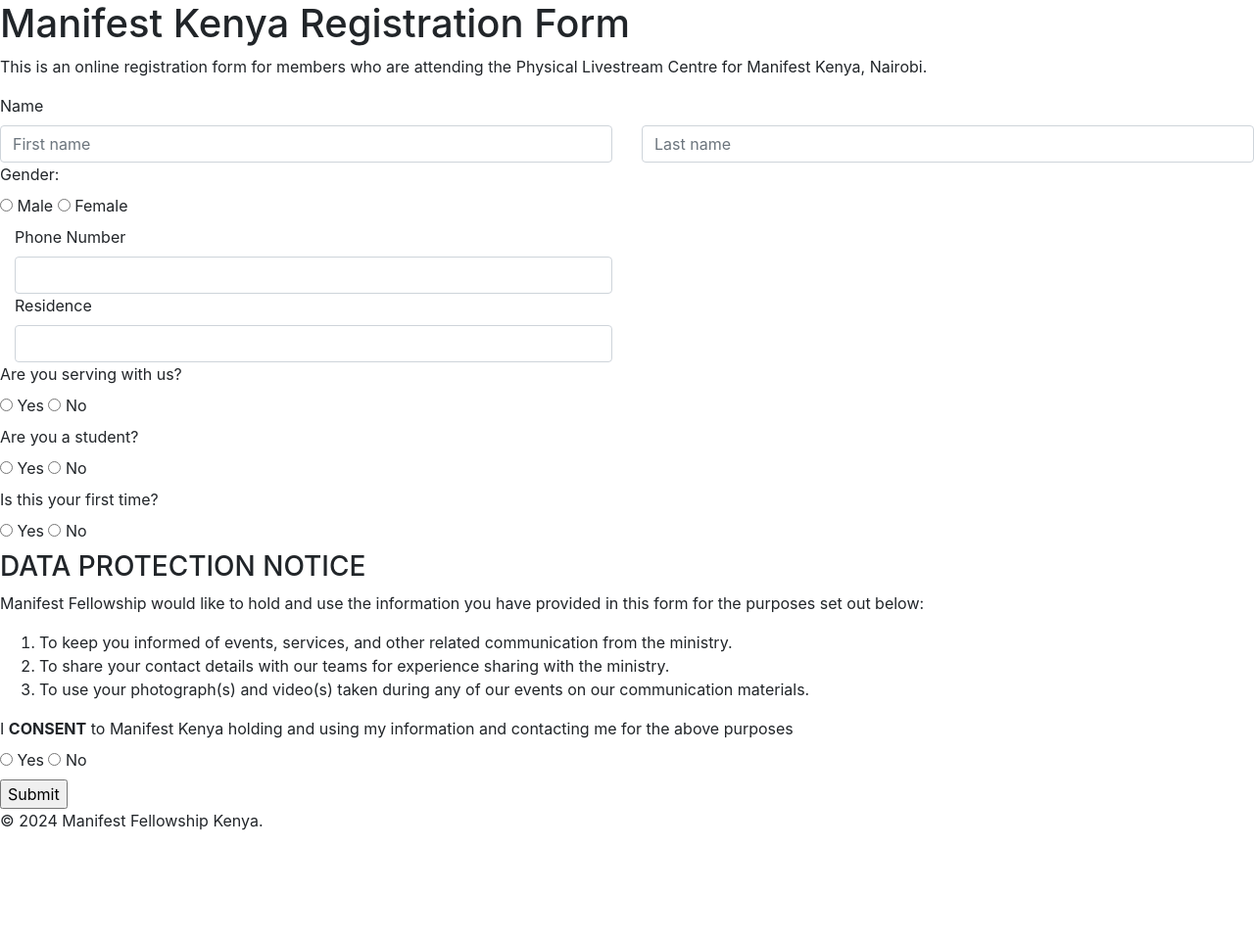
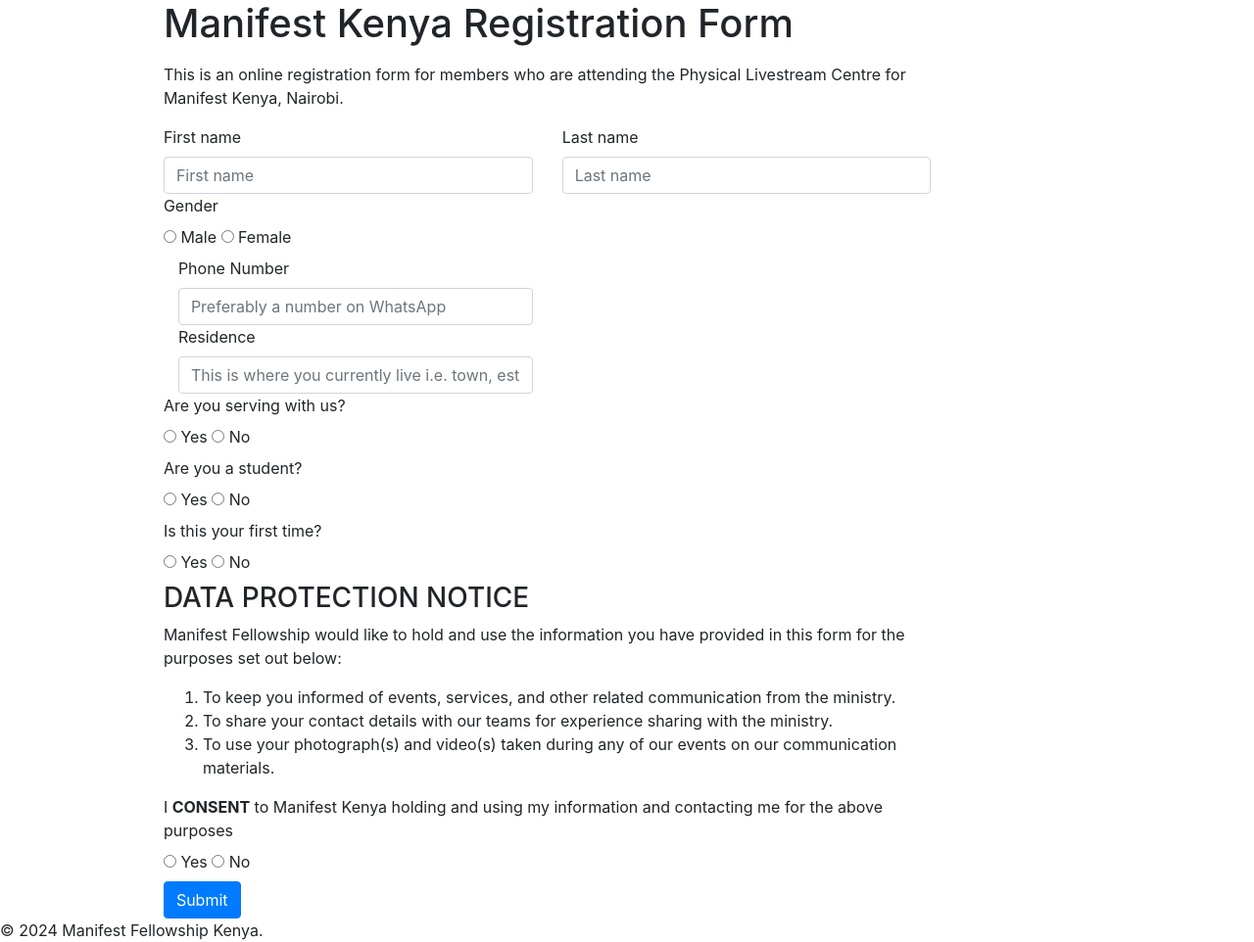
Before and after one commit to An-him/mke-reg, a Flask app: page / in a window 1280 px wide. Shown: the whole page at 98% size. Before the commit the page ends 848 px from the top, so only its background shows below. Run offline with Flask 3, Linux system fonts and the light colour scheme.

Commit message:
bootstrap added

```diff
--- a/templates/base.html
+++ b/templates/base.html
@@ -15,6 +15,22 @@
       crossorigin="anonymous"
     />
     <title>{% block title %}Registration Form{% endblock %}</title>
+
+    <style>
+      /* Custom CSS for centering the form */
+      body,
+      html {
+        height: 100%;
+      }
+
+      .container {
+        display: flex;
+        justify-content: center;
+        align-items: center;
+        height: 100%;
+        margin: 0 auto;
+      }
+    </style>
   </head>
   <body>
     <main>{% block content %}{% endblock %}</main>
--- a/templates/registration.html
+++ b/templates/registration.html
@@ -1,34 +1,40 @@
 {% extends "base.html" %} {% block title %}Registration Form{% endblock %} {%
 block content %}
-<h1>Manifest Kenya Registration Form</h1>
+<div class="container">
+  <div class="row">
+    <div class="col-lg-10">
+      <h1 class="mb-3">Manifest Kenya Registration Form</h1>
       <p>
-  This is an online registration form for members who are attending the Physical
-  Livestream Centre for Manifest Kenya, Nairobi.
+        This is an online registration form for members who are attending the
+        Physical Livestream Centre for Manifest Kenya, Nairobi.
       </p>
       <form clas="row g-3" action="/" method="post">
-  <label for="name" class="form-label">Name</label>
         <div class="row">
           <div class="col">
+            <label for="first_name" class="form-label">First name</label>
             <input
               type="text"
               class="form-control"
               placeholder="First name"
               aria-label="First name"
+              required
             />
           </div>
           <div class="col">
+            <label for="last_name" class="form-label">Last name</label>
             <input
               type="text"
               class="form-control"
               placeholder="Last name"
               aria-label="Last name"
+              required
             />
           </div>
         </div>
 
         <div>
-    <label for="gender">Gender:</label><br />
-    <input type="radio" id="male" name="gender" value="Male" />
+          <label for="gender">Gender</label><br />
+          <input type="radio" id="male" name="gender" value="Male" required />
           <label for="male">Male</label>
           <input type="radio" id="female" name="gender" value="Female" />
           <label for="female">Female</label><br />
@@ -36,15 +42,33 @@
 
         <div class="col-md-6">
           <label for="phone_number" class="form-label">Phone Number</label>
-    <input type="text" class="form-control" id="phone_number" />
+          <input
+            type="text"
+            class="form-control"
+            id="phone_number"
+            placeholder="Preferably a number on WhatsApp"
+            required
+          />
         </div>
         <div class="col-md-6">
           <label for="residence" class="form-label">Residence</label>
-    <input type="text" class="form-control" id="residence" />
+          <input
+            type="text"
+            class="form-control"
+            id="residence"
+            placeholder="This is where you currently live i.e. town, estate, etc."
+            required
+          />
         </div>
 
         <label>Are you serving with us?</label><br />
-  <input type="radio" id="serving_yes" name="serving" value="yes" />
+        <input
+          type="radio"
+          id="serving_yes"
+          name="serving"
+          value="yes"
+          required
+        />
         <label for="serving_yes">Yes</label>
         <input type="radio" id="serving_no" name="serving" value="no" />
         <label for="serving_no">No</label><br />
@@ -52,7 +76,7 @@
           <h3>Manifest Kenya Serving Team</h3>
           <h5>Please select the department you are serving under.</h5>
           <label>Department</label><br />
-    <input type="radio" id="team1" name="team" value="Team 1" />
+          <input type="radio" id="team1" name="team" value="Team 1" required />
           <label for="team1">Administration</label><br />
           <input type="radio" id="team2" name="team" value="Team 2" />
           <label for="team2">Welfare</label>
@@ -69,75 +93,113 @@
         </div>
 
         <label>Are you a student?</label><br />
-  <input type="radio" id="student_yes" name="student" value="yes" />
+        <input
+          type="radio"
+          id="student_yes"
+          name="student"
+          value="yes"
+          required
+        />
         <label for="student_yes">Yes</label>
         <input type="radio" id="student_no" name="student" value="no" />
         <label for="student_no">No</label><br />
         <div id="institution" style="display: none">
-    <h3>Institution Information</h3>
-    <label for="institution_name">Name of Institution:</label>
+          <h4>Institution Information</h4>
+          <div class="row">
+            <div class="col">
               <input
                 type="text"
-      id="institution_name"
-      name="institution_name"
+                class="form-control"
+                placeholder="Name of Institution"
+                aria-label="Name of Institution"
                 required
-    /><br />
-    <label for="institution_location">Location of Institution:</label>
+              />
+            </div>
+            <div class="col">
               <input
                 type="text"
-      id="institution_location"
-      name="institution_location"
+                class="form-control"
+                placeholder="Location of Institution"
+                aria-label="Location of Institution"
                 required
-    /><br />
+              />
+            </div>
+          </div>
         </div>
 
         <label>Is this your first time?</label><br />
-  <input type="radio" id="first_time_yes" name="first_time" value="yes" />
+        <input
+          type="radio"
+          id="first_time_yes"
+          name="first_time"
+          value="yes"
+          required
+        />
         <label for="first_time_yes">Yes</label>
         <input type="radio" id="first_time_no" name="first_time" value="no" />
         <label for="first_time_no">No</label><br />
         <h3>DATA PROTECTION NOTICE</h3>
         <p>
-    Manifest Fellowship would like to hold and use the information you have
-    provided in this form for the purposes set out below:
+          Manifest Fellowship would like to hold and use the information you
+          have provided in this form for the purposes set out below:
         </p>
         <ol type="1">
           <li>
-      To keep you informed of events, services, and other related communication
-      from the ministry.
+            To keep you informed of events, services, and other related
+            communication from the ministry.
           </li>
           <li>
-      To share your contact details with our teams for experience sharing with
-      the ministry.
+            To share your contact details with our teams for experience sharing
+            with the ministry.
           </li>
           <li>
-      To use your photograph(s) and video(s) taken during any of our events on
-      our communication materials.
+            To use your photograph(s) and video(s) taken during any of our
+            events on our communication materials.
           </li>
         </ol>
         <label
-    >I <b>CONSENT</b> to Manifest Kenya holding and using my information and
-    contacting me for the above purposes</label
+          >I <b>CONSENT</b> to Manifest Kenya holding and using my information
+          and contacting me for the above purposes</label
         ><br />
-  <input type="radio" id="consent_yes" name="consent" value="yes" required />
+        <input
+          type="radio"
+          id="consent_yes"
+          name="consent"
+          value="yes"
+          required
+        />
         <label for="consent_yes">Yes</label>
         <input type="radio" id="consent_no" name="consent" value="no" />
         <label for="consent_no">No</label><br />
-  <input type="submit" value="Submit" />
+        <button type="submit" class="btn btn-primary">Submit</button>
       </form>
+      </div>
+      </div>
+    </div>
 
       <script>
-  document.getElementById("serving_yes").addEventListener("click", function () {
+        document
+          .getElementById("serving_yes")
+          .addEventListener("click", function () {
             document.getElementById("teams").style.display = "block";
           });
-  document.getElementById("serving_no").addEventListener("click", function () {
+        document
+          .getElementById("serving_no")
+          .addEventListener("click", function () {
             document.getElementById("teams").style.display = "none";
           });
-  document.getElementById("student_yes").addEventListener("click", function () {
+        document
+          .getElementById("student_yes")
+          .addEventListener("click", function () {
             document.getElementById("institution").style.display = "block";
           });
-  document.getElementById("student_no").addEventListener("click", function () {
+        document
+          .getElementById("student_no")
+          .addEventListener("click", function () {
             document.getElementById("institution").style.display = "none";
           });
       </script>
       {% endblock %}
+    </div>
+  </div>
+</div>
```
Lines whose indentation alone changed are shown as unchanged.
